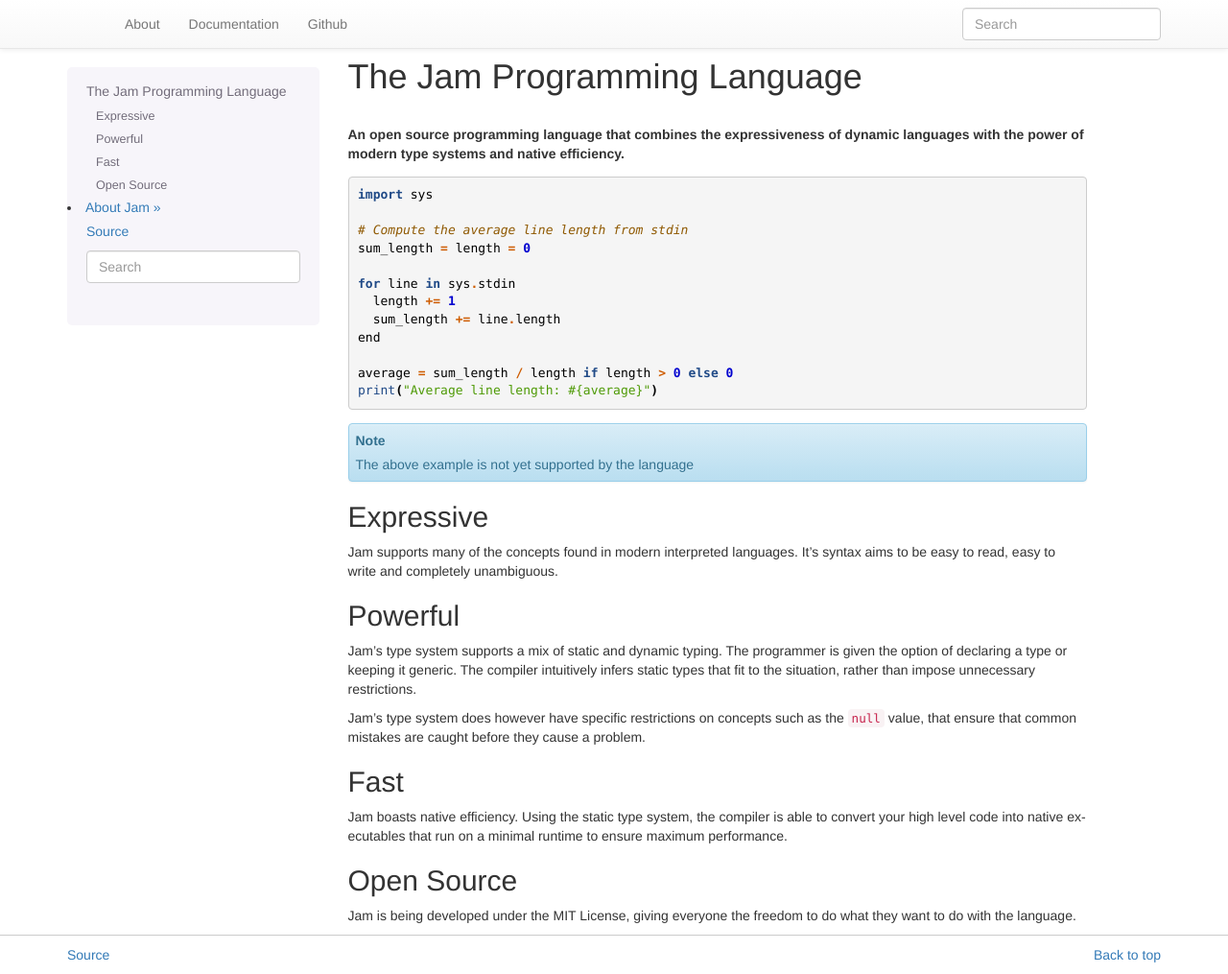
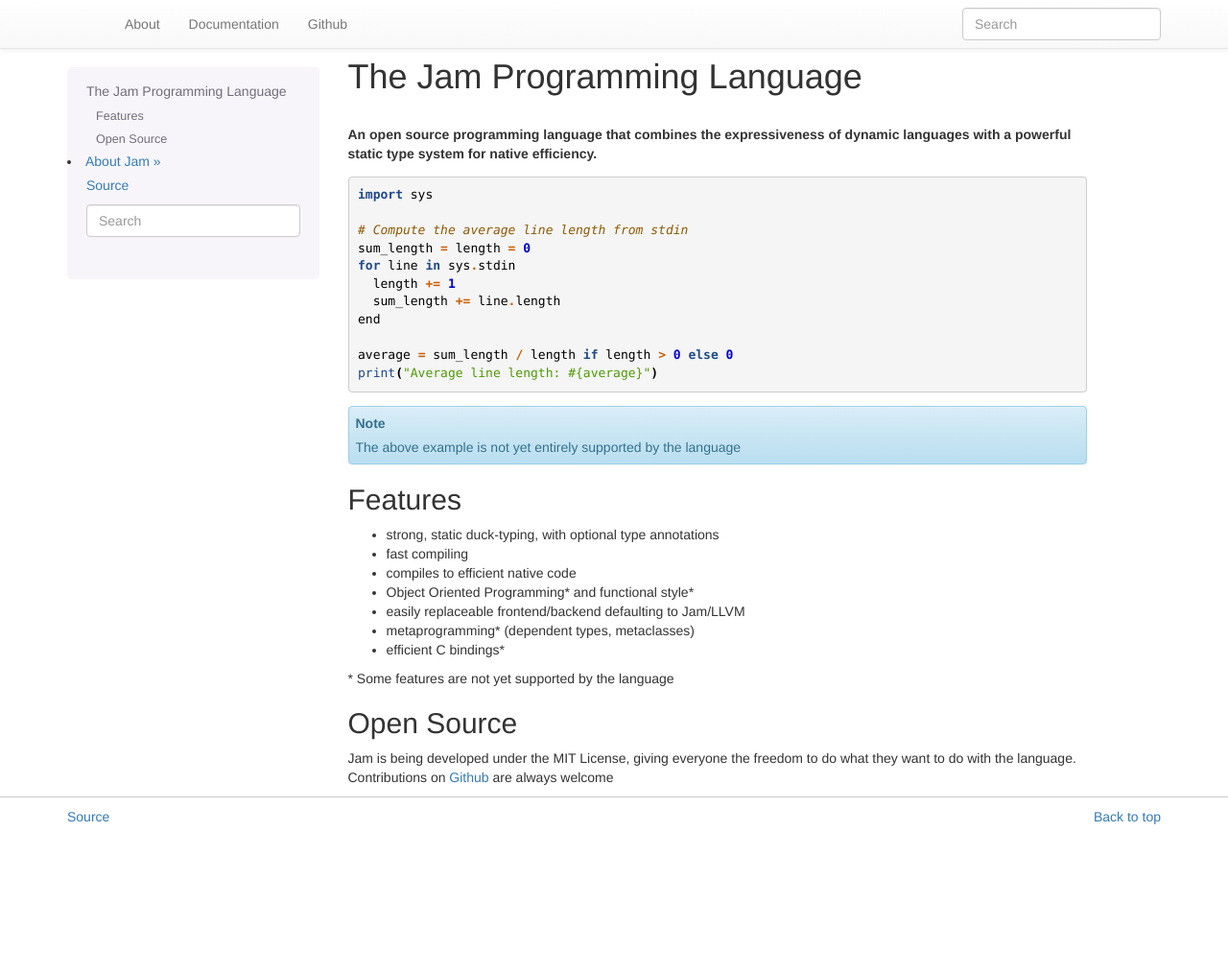
Before and after one commit to pektin/pektin.github.io, a Sphinx documentation site: the page built from source/index.rst, in a window 1280 px wide and 1015 px high. Shown: the whole window at 96% size. Built offline with Sphinx 7.4.7, drawn with Linux system fonts in a browser that asks for light colours; pages that are not in the unit, such as notebooks, are missing from menus; the version number could not be read and is left out.

Commit message:
Rewrote front page

```diff
--- a/source/index.rst
+++ b/source/index.rst
@@ -3,8 +3,9 @@
 The Jam Programming Language
 ############################
 
-.. rubric:: An open source programming language that combines the expressiveness of
-    dynamic languages with the power of modern type systems and native efficiency.
+.. rubric:: An open source programming language that combines the expressiveness
+    of dynamic languages with a powerful static type system for native
+    efficiency.
 
 ::
 
@@ -12,7 +13,6 @@ The Jam Programming Language
 
     # Compute the average line length from stdin
     sum_length = length = 0
-
     for line in sys.stdin
       length += 1
       sum_length += line.length
@@ -22,38 +22,29 @@ The Jam Programming Language
     print("Average line length: #{average}")
 
 .. note::
-    The above example is not yet supported by the language
+    The above example is not yet entirely supported by the language
 
-Expressive
-==========
-
-Jam supports many of the concepts found in modern interpreted languages. It's
-syntax aims to be easy to read, easy to write and completely unambiguous.
-
-Powerful
+Features
 ========
 
-Jam's type system supports a mix of static and dynamic typing. The programmer is
-given the option of declaring a type or keeping it generic. The compiler
-intuitively infers static types that fit to the situation, rather than impose
-unnecessary restrictions.
+* strong, static duck-typing, with optional type annotations
+* fast compiling
+* compiles to efficient native code
+* Object Oriented Programming* and functional style*
+* easily replaceable frontend/backend defaulting to Jam/LLVM
+* metaprogramming* (dependent types, metaclasses)
+* efficient C bindings*
 
-Jam's type system does however have specific restrictions on concepts such as
-the ``null`` value, that ensure that common mistakes are caught before they
-cause a problem.
-
-Fast
-====
-
-Jam boasts native efficiency. Using the static type system, the compiler is able
-to convert your high level code into native executables that run on a minimal
-runtime to ensure maximum performance.
+\* Some features are not yet supported by the language
 
 Open Source
 ===========
 
 Jam is being developed under the MIT License, giving everyone the freedom to do
-what they want to do with the language.
+what they want to do with the language. Contributions on Github_ are always
+welcome
+
+.. _Github: https://github.com/pektin/jam
 
 .. toctree::
     :hidden:
```
